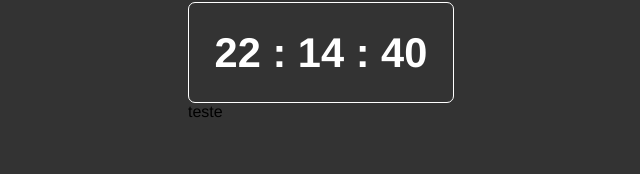
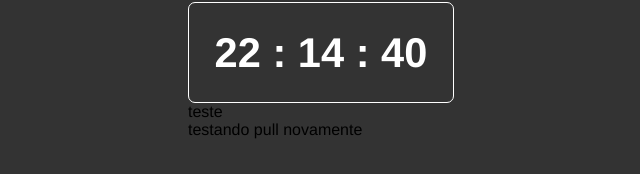
Before and after one commit to RenatodeePaula/relogio-digital, a plain HTML site: page index.html in a window 1280 px wide. Shown: the part 238-412 px from the top of the page, without its empty margins (319-959 px from the left). Drawn offline with Linux system fonts and the light colour scheme.

Commit message:
Update index.html

```diff
--- a/index.html
+++ b/index.html
@@ -22,6 +22,7 @@
             <span class="seconds">00</span>
         </div>
         <div> teste</div>
+        <span>testando pull novamente</span>
     </div>
     <div>
 
```
